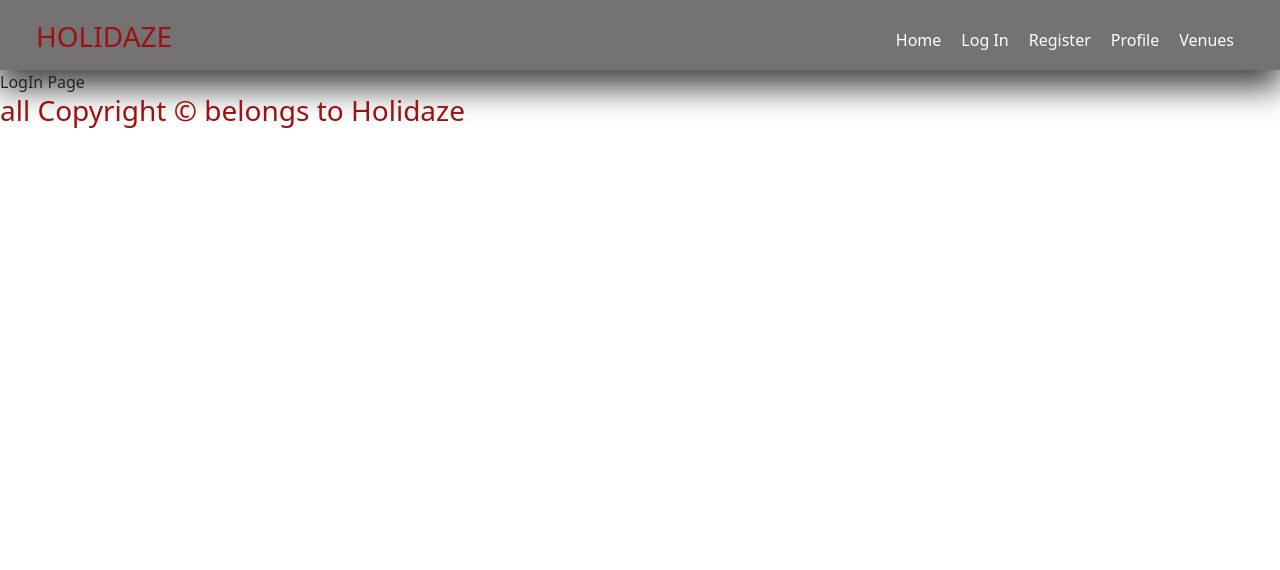
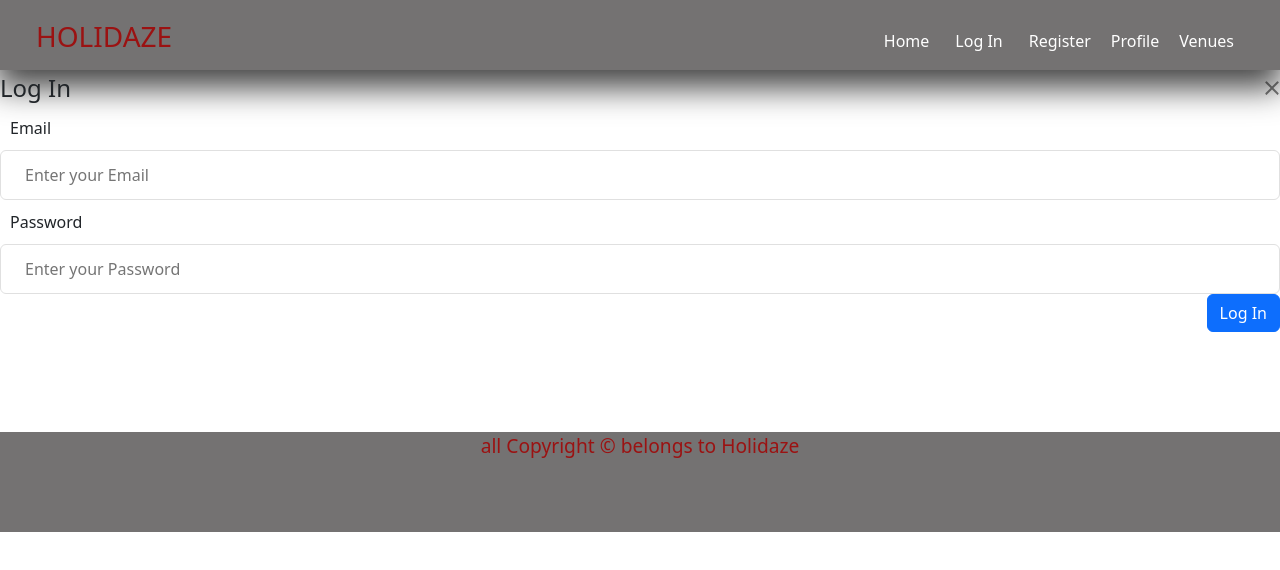
Before and after one commit to SaraRFerrer/Project-Exam-2, a React (Create React App) app: page /login in a window 1280 px wide. Shown: the top 570 px of the page. Built offline with nearby package versions, Linux system fonts and the light colour scheme.

Commit message:
added login

```diff
--- a/src/components/Footer.jsx
+++ b/src/components/Footer.jsx
@@ -3,7 +3,7 @@ import React from "react";
 function Footer() {
   return (
     <footer>
-      <h3>all Copyright © belongs to Holidaze</h3>
+      <p className="footerText">all Copyright © belongs to Holidaze</p>
     </footer>
   );
 }
--- a/src/components/Header.jsx
+++ b/src/components/Header.jsx
@@ -1,7 +1,19 @@
-import React from "react";
+import React, { useState } from "react";
 import { Link } from "react-router-dom";
+import { Modal, Button } from "react-bootstrap";
+import LogIn from "../pages/LogIn/login";
 
 function Navbar() {
+  const [showLoginModal, setShowLoginModal] = useState(false);
+
+  const handleLoginClick = () => {
+    setShowLoginModal(true);
+  };
+
+  const handleCloseLoginModal = () => {
+    setShowLoginModal(false);
+  };
+
   return (
     <nav className="navbar">
       <ul>
@@ -9,7 +21,9 @@ function Navbar() {
           <Link to="/">Home</Link>
         </li>
         <li>
-          <Link to="/login">Log In</Link>
+          <button className="loginBtn" onClick={handleLoginClick}>
+            Log In
+          </button>
         </li>
         <li>
           <Link to="/register">Register</Link>
@@ -21,6 +35,14 @@ function Navbar() {
           <Link to="/venues">Venues</Link>
         </li>
       </ul>
+      <Modal show={showLoginModal} onHide={handleCloseLoginModal}>
+        <Modal.Header closeButton>
+          <Modal.Title>Log In</Modal.Title>
+        </Modal.Header>
+        <Modal.Body>
+          <LogIn handleClose={handleCloseLoginModal} />
+        </Modal.Body>
+      </Modal>
     </nav>
   );
 }
--- a/src/components/SchemaReg.jsx
+++ b/src/components/SchemaReg.jsx
@@ -1,12 +1,30 @@
 import * as yup from "yup";
-
 
 const email = /^[\w\-.]+@(stud\.)?noroff\.no$/;
 
 export const schemaReg = yup.object().shape({
-    name: yup.string().required("Please Enter Full Name").max(25, "Max length is 25 characters"),
-    email: yup.string().required("Please enter your email address").matches(email, "please enter a valid Noroff email"),
-    avatar: yup.string().url("Avatar must be in url form"),
-    password: yup.string().required("Password is required").min(8, "Password must be over 8 characters"),
+  name: yup
+    .string()
+    .required("Please Enter Full Name")
+    .max(25, "Max length is 25 characters"),
+  email: yup
+    .string()
+    .required("Please enter your email address")
+    .matches(email, "please enter a valid Noroff email"),
+  avatar: yup.string().url("Avatar must be in url form"),
+  password: yup
+    .string()
+    .required("Password is required")
+    .min(8, "Password must be over 8 characters"),
+});
 
+export const schemaLogin = yup.object().shape({
+  email: yup
+    .string()
+    .required("Please enter your email address")
+    .matches(email, "please enter a valid Noroff email"),
+  password: yup
+    .string()
+    .required("Password is required")
+    .min(8, "Please enter correct password"),
 });
--- a/src/index.css
+++ b/src/index.css
@@ -41,3 +41,21 @@ nav ul li {
 .navbar li a:hover {
   color: #9B1212;
 }
+
+footer {
+  background-color: #747272;
+  height: 100px;
+  text-align: center;
+  margin-top: 100px;
+}
+
+.footerText {
+  color: #9B1212;
+  font-size: 1.2rem;
+}
+
+.loginBtn{
+  border: none;
+  background-color: #747272;
+  color: white;
+}
--- a/src/pages/LogIn/login.js
+++ b/src/pages/LogIn/login.js
@@ -1,7 +1,96 @@
-import React from "react";
+import React, { useState } from "react";
+import { schemaLogin } from "../../components/SchemaReg";
+import { Formik, Form, Field, ErrorMessage } from "formik";
+import { ToastContainer, toast } from "react-toastify";
+import "react-toastify/dist/ReactToastify.css";
+import styles from "../../styles/login.module.css";
+import { Button, Modal } from "react-bootstrap";
 
 function LogIn() {
-  return <div>LogIn Page</div>;
+  const initialValues = { email: "", password: "" };
+  const [showAlert, setShowAlert] = useState(false);
+
+  const handleSubmit = async (values) => {
+    try {
+      const loginSuccessful = true;
+
+      if (loginSuccessful) {
+        setShowAlert(true);
+        toast.success("Log In was successful !", {
+          position: toast.POSITION.TOP_RIGHT,
+        });
+      }
+    } catch (error) {
+      console.error(error);
+    }
+  };
+
+  return (
+    <Formik
+      validationSchema={schemaLogin}
+      onSubmit={handleSubmit}
+      initialValues={initialValues}
+    >
+      {(formik) => {
+        const { handleSubmit } = formik;
+        return (
+          <Modal.Dialog>
+            <Modal.Header closeButton>
+              <Modal.Title>Log In</Modal.Title>
+            </Modal.Header>
+            <Modal.Body>
+              <Form onSubmit={handleSubmit} className={styles.form}>
+                <div className={styles.wrap}></div>
+
+                <div>
+                  <label>Email</label>
+                  <Field
+                    className={styles.input}
+                    type="email"
+                    name="email"
+                    placeholder="Enter your Email"
+                    readOnly={false}
+                  />
+                  <ErrorMessage
+                    name="email"
+                    component="span"
+                    className="error"
+                  />
+                </div>
+
+                <div>
+                  <label>Password</label>
+                  <Field
+                    className={styles.input}
+                    type="text"
+                    name="password"
+                    placeholder="Enter your Password"
+                    readOnly={false}
+                  />
+                  <ErrorMessage
+                    name="password"
+                    component="span"
+                    className="error"
+                  />
+                </div>
+              </Form>
+            </Modal.Body>
+            <Modal.Footer>
+              <Button
+                className={styles.formBtn}
+                onClick={() => {
+                  handleSubmit();
+                }}
+              >
+                Log In
+              </Button>
+            </Modal.Footer>
+            <ToastContainer position="top-right" autoClose={5000} />
+          </Modal.Dialog>
+        );
+      }}
+    </Formik>
+  );
 }
 
 export default LogIn;
--- a/src/pages/home/home.js
+++ b/src/pages/home/home.js
@@ -1,11 +1,20 @@
 import React from "react";
 import RecentVenues from "./recent";
+import styles from "../../styles/home.module.css";
+import { Link } from "react-router-dom";
 
 function Home() {
   return (
     <div>
-      HomePage
       <RecentVenues />
+      <div className={styles.bannerContainer}>
+        <div className={styles.homeBanner}>
+          <h2>FIND YOUR VENUE</h2>
+          <Link to="/venues">
+            <button className={styles.bannerBtn}>HERE</button>
+          </Link>
+        </div>
+      </div>
     </div>
   );
 }
--- /dev/null
+++ b/src/styles/home.module.css
@@ -0,0 +1,32 @@
+.bannerContainer {
+    position: relative;
+}
+
+
+
+.homeBanner {
+    background-image: url("../../homeBanner.jpg");
+    background-repeat: no-repeat;
+    width: 90%;
+    margin: 0 auto;
+    height: 400px;
+    background-size: cover;
+    position: relative;
+}
+
+.bannerBtn {
+    border: none;
+    background-color: #1d67d66c;
+    padding: 10px 35px 10px 35px;
+    border-radius: 7px;
+    margin-top: 20px;
+    font-size: 1.1rem;
+    position: absolute;
+    left: 50%;
+    transform: translateX(-50%);
+
+}
+
+.bannerBtn:hover {
+    background-color: #1d67d6;
+}
--- /dev/null
+++ b/src/styles/login.module.css
@@ -0,0 +1,37 @@
+.loginContainer{
+    background-color: rgba(245, 244, 244, 0.649);
+    width: 40%;
+    text-align: center;
+    margin: 0 auto;
+    padding: 50px;
+    margin-top: 100px;
+    margin-bottom: 100px;
+    border-radius: 20px;
+    box-shadow: -7px 18px 36px -6px rgba(0,0,0,0.75);
+}
+
+.input {
+    width: 100%;
+    padding: 12px 24px;
+    border-radius: 6px;
+    border: 1px solid #e0e0e0;
+    color: #6b7280;
+    outline: none;
+}
+
+.formBtn {
+    border: none;
+    color: white;
+    background-color: #1D67D6;
+    padding: 10px 35px 10px 35px;
+    border-radius: 7px;
+    margin-top: 20px;
+    font-size: 1.1rem;
+
+}
+
+@media screen and (max-width: 950px) {
+    .loginContainer {
+        width: 80%;
+    }
+}
```
Also changed, not shown: homeBanner.jpg (added).
